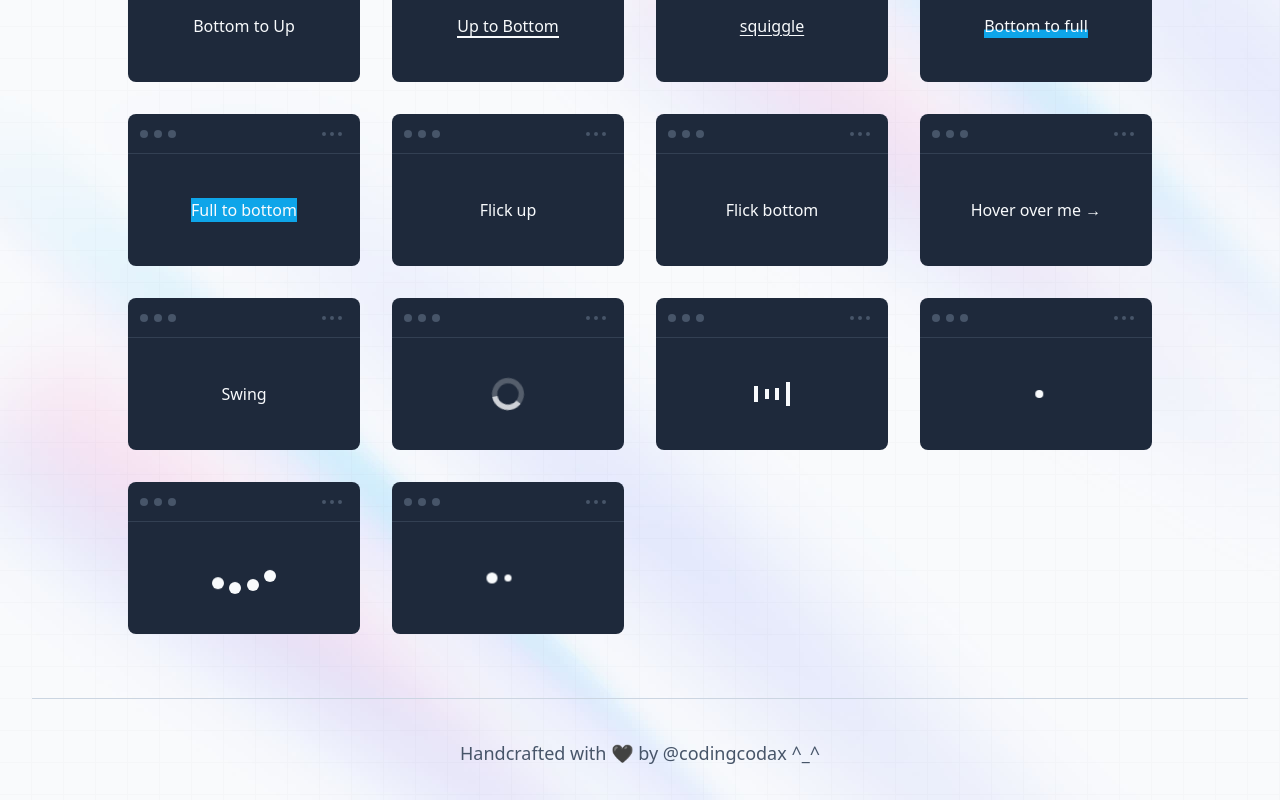
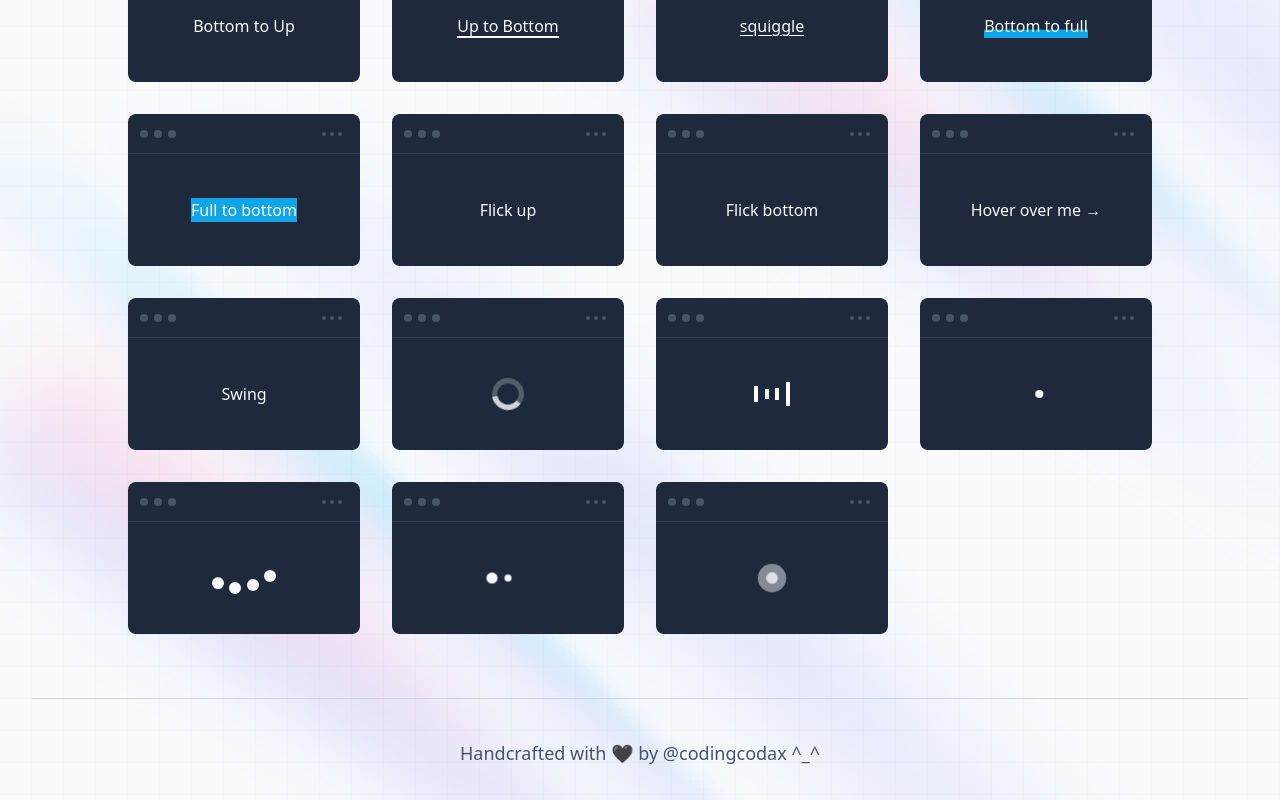
Before and after one commit to codingcodax/mini, a Next.js app: page /components in a window 1280 px wide. Shown: the part 1062-1862 px from the top of the page. Built offline with nearby package versions, Linux system fonts and the light colour scheme.

Commit message:
feat(snippets): add loader pulsar

```diff
--- /dev/null
+++ b/src/data/snippets/LoaderPulsar.tsx
@@ -0,0 +1,21 @@
+import type { Snippet } from '~/types/snippet';
+
+const LoaderPulsar: Snippet = {
+  title: 'Loader Pulsar',
+  type: 'loader',
+  githubLink:
+    'https://github.com/codingcodax/mini/tree/main/src/data/snippets/LoaderPulsar.tsx',
+  playgroundLink: 'https://play.tailwindcss.com/FIwLbQXm35',
+  source: (
+    <div className='relative h-10 w-10 before:absolute before:top-0 before:left-0 before:h-full before:w-full before:scale-0 before:animate-[pulsar_1.5s_ease-in-out_infinite] before:rounded-full before:bg-slate-50 after:absolute after:top-0 after:left-0 after:h-full after:w-full after:scale-0 after:animate-[pulsar_1.5s_ease-in-out_-0.75s_infinite] after:rounded-full after:bg-slate-50'></div>
+  ),
+  animation: `keyframes: {
+        pulsar: {
+          '0%': { transform: 'scale(0)', opacity: '1' },
+          '50%': { transform: 'scale(1)', opacity: '0.25' },
+          '100%': { transform: 'scale(0)', opacity: '1' },
+        },
+      }`,
+};
+
+export default LoaderPulsar;
--- a/src/data/snippets/index.ts
+++ b/src/data/snippets/index.ts
@@ -26,6 +26,7 @@ import LoaderWaveform from './LoaderWaveform';
 import LoaderWobble from './LoaderWobble';
 import LoaderDotWave from './LoaderDotWave';
 import LoaderDotPulse from './LoaderDotPulse';
+import LoaderPulsar from './LoaderPulsar';
 
 const Snippets: Snippet[] = [
   LinkUnderlineCenterOutside,
@@ -54,6 +55,7 @@ const Snippets: Snippet[] = [
   LoaderWobble,
   LoaderDotWave,
   LoaderDotPulse,
+  LoaderPulsar,
 ];
 
 export default Snippets;
```
